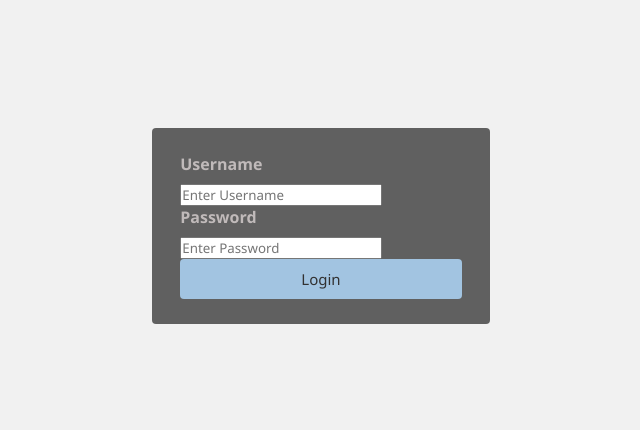
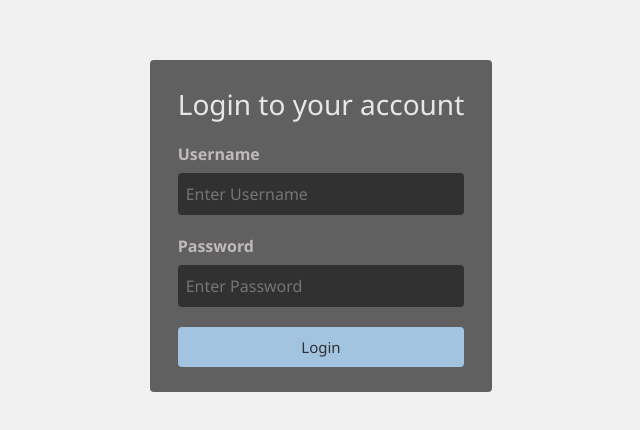
Before and after one commit to jonescha1/sql-injection-activity, a plain HTML site: page index.html in a window 1280 px wide. Shown: the part 174-604 px from the top of the page, without its empty margins (319-959 px from the left). Drawn offline with Linux system fonts and the light colour scheme.

Commit message:
changed login form

```diff
--- a/index.html
+++ b/index.html
@@ -10,21 +10,16 @@
   </head>
   <body>
     <form action="/login" method="post">
+      <h2>Login to your account</h2>
       <div class="container">
-        <label for="uname"><b>Username</b></label>
-        <input
-          type="text"
-          id="uname"
-          name="uname"
-          placeholder="Enter Username"
-        />
-        <label for="pword"><b>Password</b></label>
-        <input
-          type="password"
-          placeholder="Enter Password"
-          id="pword"
-          name="pword"
-        />
+        <div class="input-parent">
+          <label><b>Username</b></label>
+          <input type="text" name="uname" placeholder="Enter Username" />
+        </div>
+        <div class="input-parent">
+          <label><b>Password</b></label>
+          <input type="password" placeholder="Enter Password" name="pword" />
+        </div>
         <button type="submit">Login</button>
       </div>
       <script>
```
